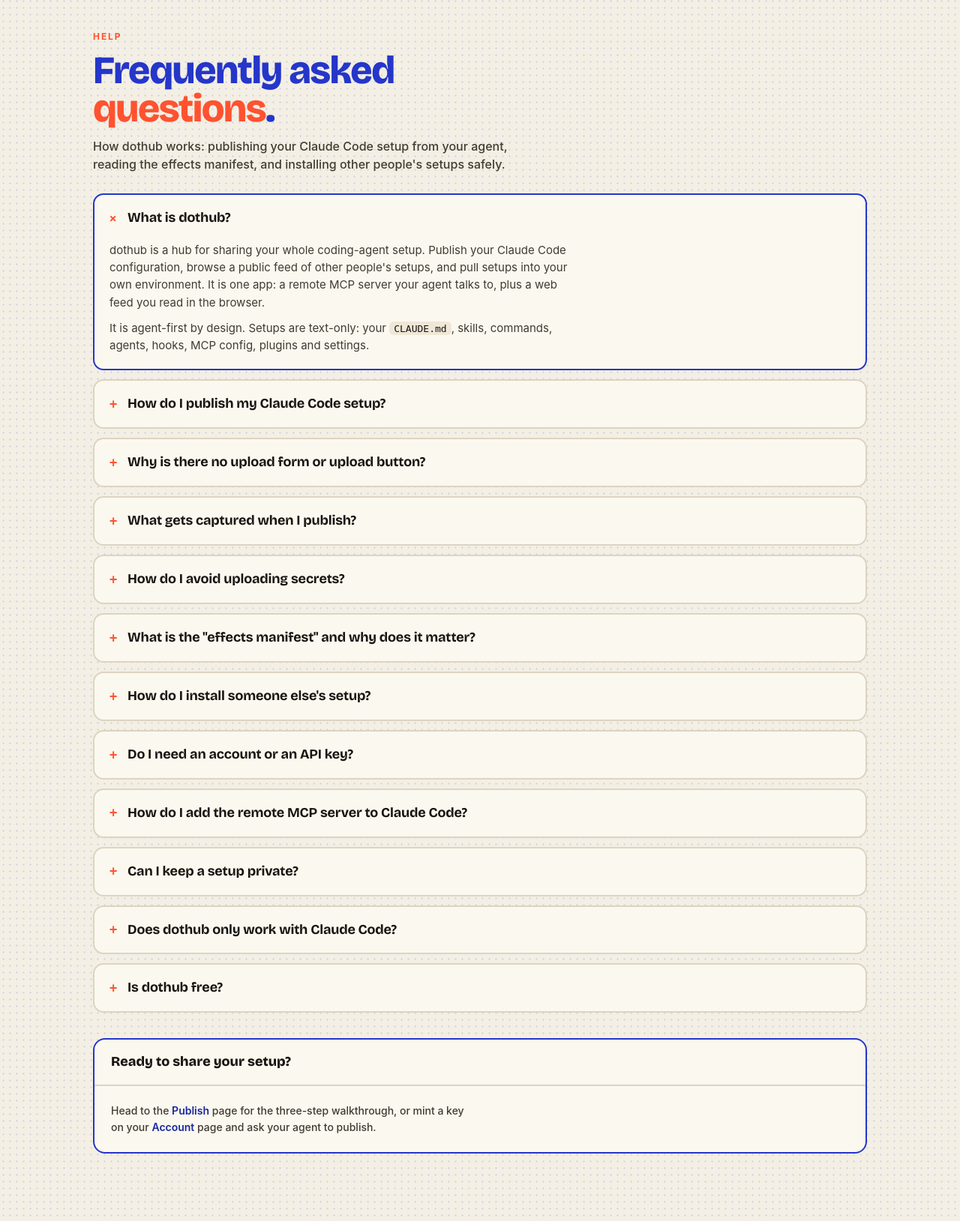
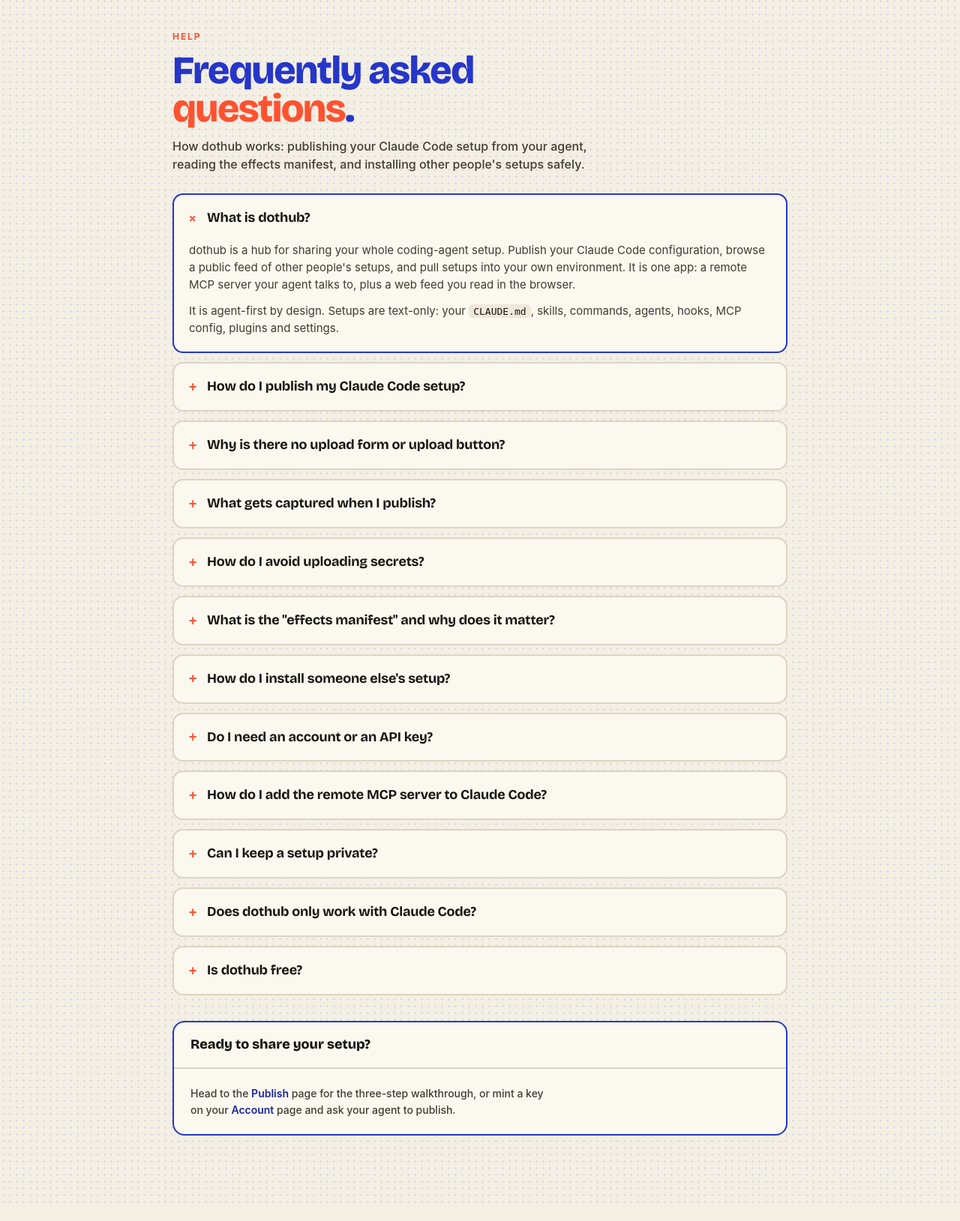
Before and after one commit to catancs/dothub, a Python web app: template app/templates/faq.html in a window 1280 px wide. Shown: the part 66-1695 px from the top of the page at 75% size. After the commit the page ends 1671 px from the top, so only its background shows below. Run offline with Jinja, Linux system fonts and the light colour scheme; the template is opened without the code that fills it, so the values that code supplies are empty; some web fonts are replaced.

Commit message:
fix: constrain FAQ to a single column so answers fill each question box

```diff
--- a/app/templates/faq.html
+++ b/app/templates/faq.html
@@ -1,7 +1,7 @@
 {% extends "base.html" %}
 {% block title %}FAQ - dothub{% endblock %}
 {% block body %}
-<section class="screen active">
+<section class="screen active" style="max-width:820px;margin:0 auto">
   <div class="phead">
     <div class="eyebrow">Help</div>
     <h1 class="big">Frequently asked<br><em>questions</em>.</h1>
@@ -17,7 +17,7 @@
     details.qa>summary::-webkit-details-marker{display:none}
     details.qa>summary .tw{flex:none;font-family:var(--mono);font-weight:700;font-size:17px;color:var(--amber);transition:transform .2s}
     details.qa[open]>summary .tw{transform:rotate(45deg)}
-    details.qa .a{padding:0 20px 20px 20px;color:var(--ink-2);font-size:15px;max-width:70ch}
+    details.qa .a{padding:0 20px 20px 20px;color:var(--ink-2);font-size:15px}
     details.qa .a p{margin-top:0}
     details.qa .a p + p{margin-top:11px}
     details.qa .a code{font-family:var(--mono);font-size:13px;background:var(--surface-2);padding:1.5px 6px;border-radius:6px;color:var(--ink)}
```
